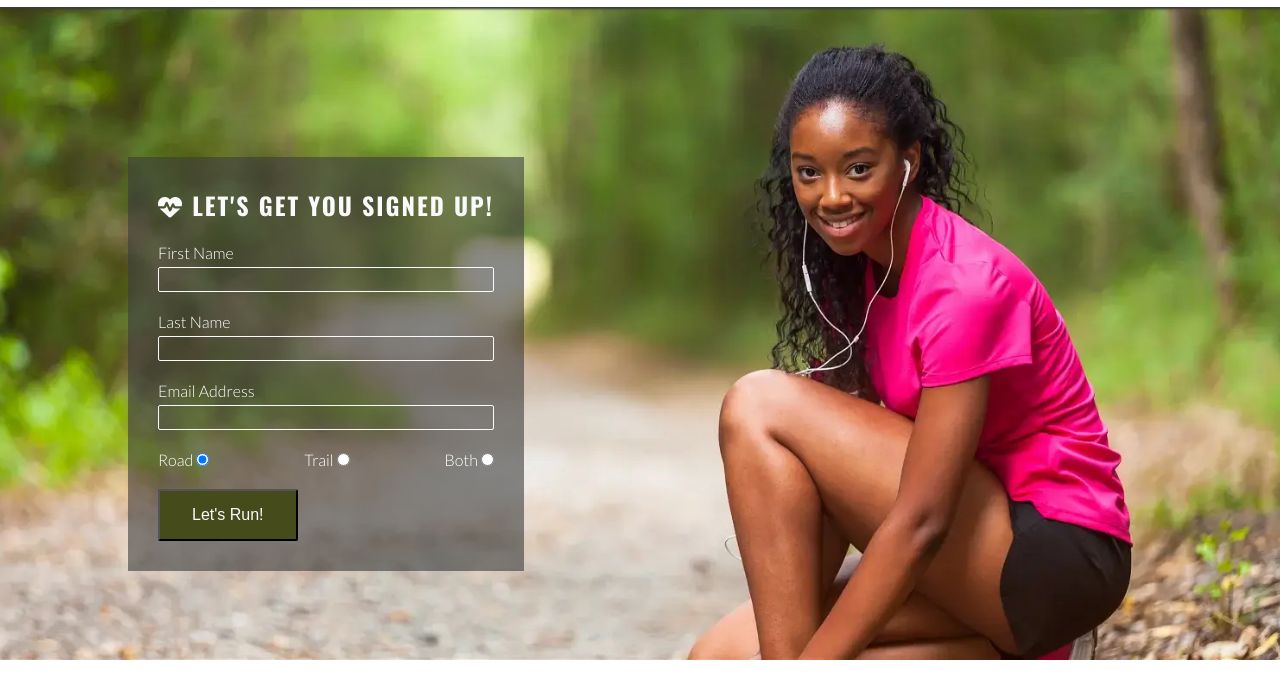
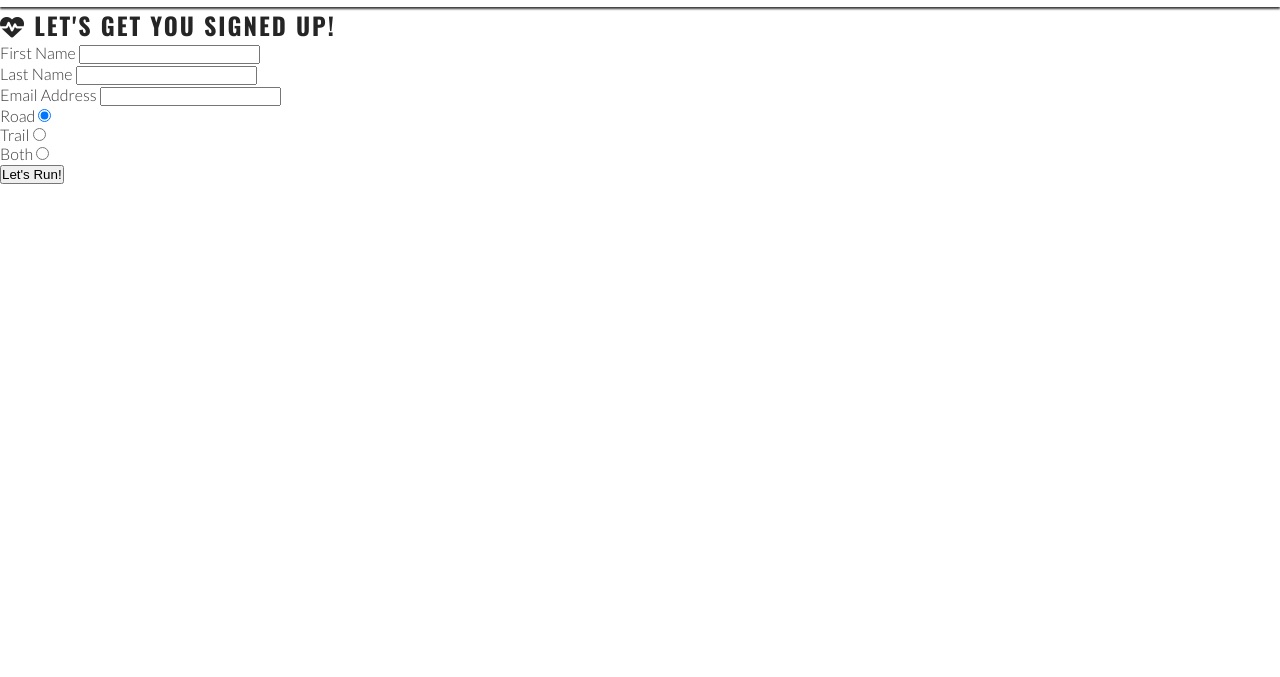
Before and after one commit to Darksyntax99/love-running, a plain HTML site: page signup.html in a window 1280 px wide. Shown: the part 72-749 px from the top of the page. Drawn offline with nearby package versions, Linux system fonts and the light colour scheme.

Commit message:
Publish latest updates

```diff
--- a/assets/css/style.css
+++ b/assets/css/style.css
@@ -18,15 +18,13 @@ body {
     font-family: 'Lato', sans-serif;
 }
 
-h1, h2, h3 {
+h1,
+h2,
+h3 {
     font-family: 'Oswald', sans-serif;
     text-transform: uppercase;
     letter-spacing: 2px;
     color: #252525;
-}
-
-.hidden-heading {
-    display: none;
 }
 
 /* Header */
@@ -53,7 +51,7 @@ header a {
     list-style-type: none;
 }
 
-#menu > li {
+#menu>li {
     margin-bottom: 1em;
 }
 
@@ -88,13 +86,9 @@ nav {
 
 /* Main content */
 main {
-    /* Enlarge main element to push footer down*/
+    /* Make main element take up any surplus space to push footer down */
     flex: 1 0 auto;
-    /* Add margin at the top to prevent content from being covered by the header */
     margin-top: 47px;
-    /* Enable flex properties for child elements */
-    display: flex;
-    flex-direction: column;
 }
 
 /* Hero section */
@@ -117,7 +111,8 @@ main {
     padding-left: 10px;
 }
 
-#cover-text > h2, #cover-text > h3 {
+#cover-text>h2,
+#cover-text>h3 {
     color: #ffffff;
 }
 
@@ -133,8 +128,8 @@ main {
     font-size: 280%;
 }
 
-#benefits-physical > div,
-#benefits-mental > div {
+#benefits-physical>div,
+#benefits-mental>div {
     line-height: 20px;
     margin-bottom: 20px;
 }
@@ -182,7 +177,7 @@ main {
     Each div will expand to fill the available space on its row */
     flex-basis: 200px;
     flex-grow: 1;
-    /* Creates a grid of meetup time dives over the background image */
+    /* Creates a grid of meetup time divs over the background image */
     border: 2px solid white;
 }
 
@@ -199,57 +194,6 @@ main {
 
 #photos {
     line-height: 0;
-}
-
-/* Form */
-#signup {
-    background-image: url("../images/signup-image.webp");
-    background-size: cover;
-    background-position: 75%;
-    padding: 20px 10% 0 10%;
-    flex-grow: 1;
-}
-
-
-#signup-form {
-    color: #ffffff;
-    background-color: rgba(60, 60, 60, 0.6);
-    padding: 30px;
-}
-
-
-#signup-form>h2 {
-    color: #fafafa;
-    margin-bottom: 20px;
-}
-
-
-.text-input {
-    background: transparent;
-    color: #fafafa;
-    width: 100%;
-    height: 25px;
-    margin: 5px 0 20px 0;
-    border: 1px solid #fafafa;
-    border-radius: 2px;
-    padding: 0 5px;
-}
-
-
-.radio-buttons {
-    width: 100%;
-    display: flex;
-    justify-content: space-between;
-}
-
-
-.join-button {
-    margin-top: 20px;
-    border-radius: 2px;
-    padding: 15px 32px;
-    font-size: 100%;
-    background-color: #454b1b;
-    color: #fafafa;
 }
 
 /* Footer */
@@ -277,6 +221,7 @@ main {
 
 /* Media query: tablets and larger (768px and up) */
 @media screen and (min-width: 768px) {
+
     /* Header */
     nav {
         display: block;
@@ -290,7 +235,7 @@ main {
         display: flex;
     }
 
-    #menu > li {
+    #menu>li {
         padding-left: 1rem;
     }
 
@@ -324,12 +269,12 @@ main {
         width: 100%;
     }
 
-    #benefits-physical > div,
-    #benefits-mental > div {
+    #benefits-physical>div,
+    #benefits-mental>div {
         width: 75%;
     }
 
-    #benefits-mental > div {
+    #benefits-mental>div {
         text-align: end;
         align-self: flex-end;
     }
@@ -338,33 +283,11 @@ main {
     #photos {
         column-count: 3;
     }
-
-    /* Form */
-    #signup {
-        background-position: center;
-        position: relative;
-    }
-
-    #signup-form {
-        max-width: 400px;
-        position: absolute;
-        left: 10%;
-        top: 150px;
-    }
-
-    .text-input:hover {
-        border-color: #f16c6b;
-    }
-
-    .join-button:hover {
-        background-color: #fafafa;
-        color: #454b1b;
-    }
 }
 
 /* Large devices (laptops and desktops, 992px and up) */
 @media screen and (min-width: 992px) {
-    #menu a:hover{
+    #menu a:hover {
         border-bottom: 1px solid #3a3a3a;
     }
 
```
Also changed, not shown: gallery.html (+48 -18 lines), index.html (+1 -2 lines), signup.html (+1 -3 lines).
